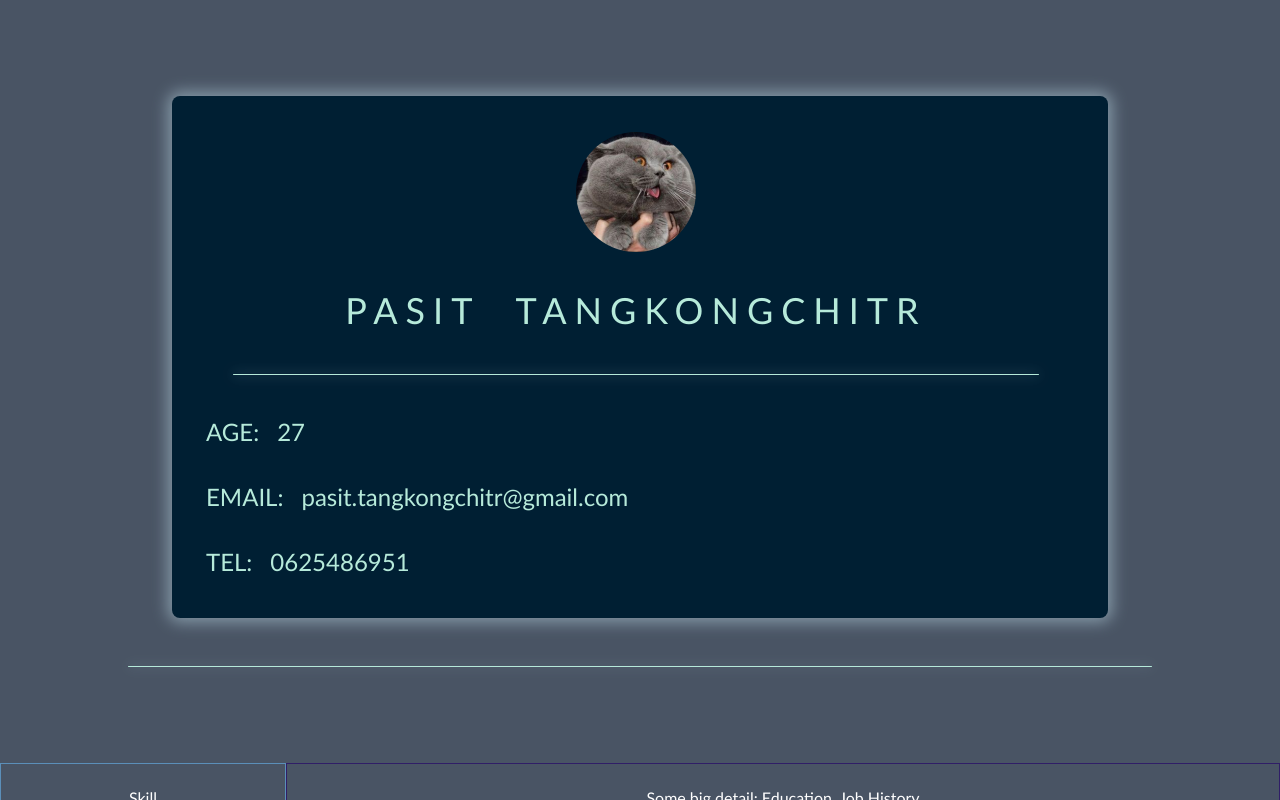
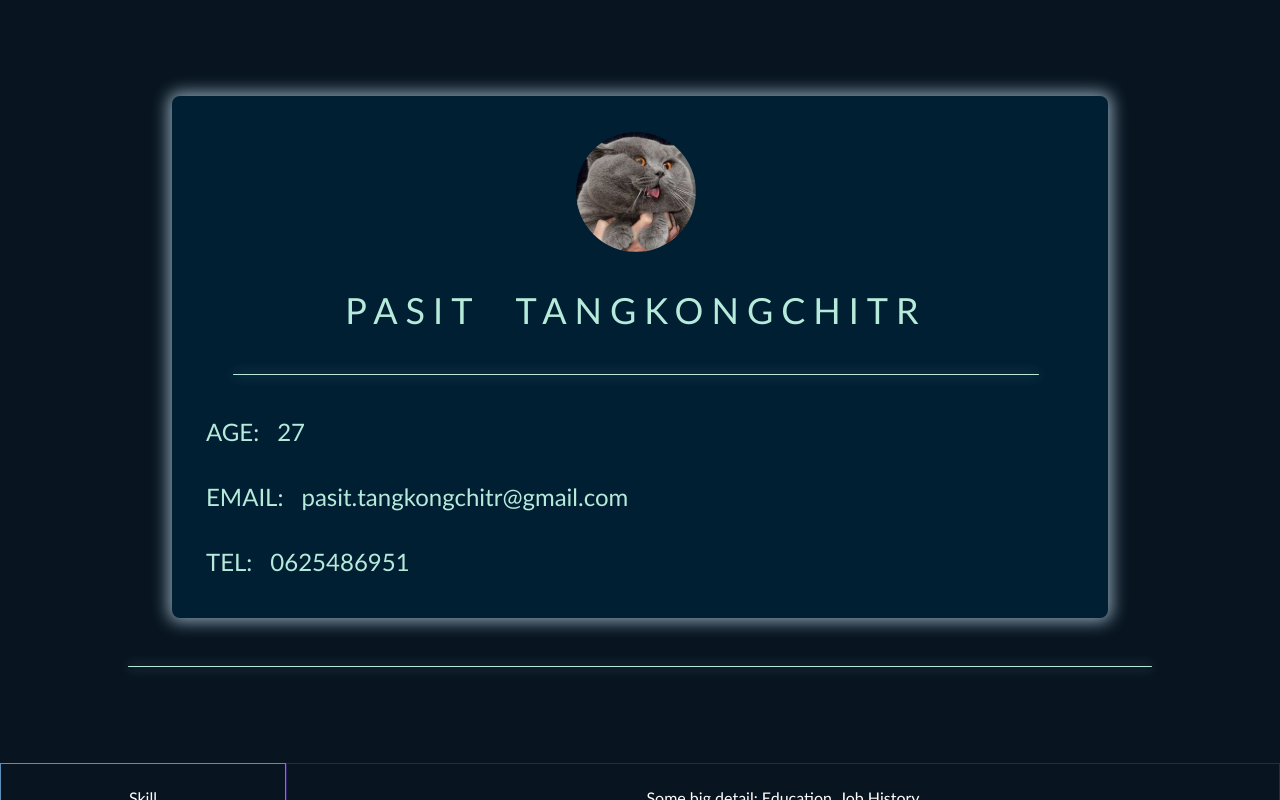
Before and after one commit to toppasit/self-introduction, a React (Create React App) app: page / in a window 1280 px wide. Built offline with nearby package versions, Linux system fonts and the light colour scheme.

Commit message:
handle app style

```diff
--- a/src/App.css
+++ b/src/App.css
@@ -1,11 +1,11 @@
 html, body {
-  background-color: #495464;
+  background-color: #081521;
   font-family: 'Trebuchet MS';
 }
 
 .App {
   text-align: center;
-  background-color: #495464;
+  background-color: #081521;
   color: white;
   height: 100vh;
   overflow: hidden;
```
